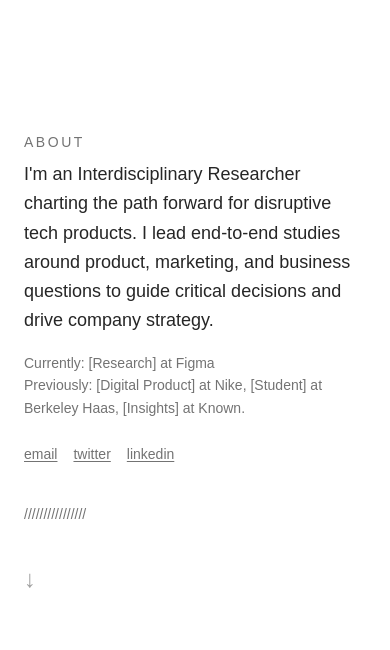
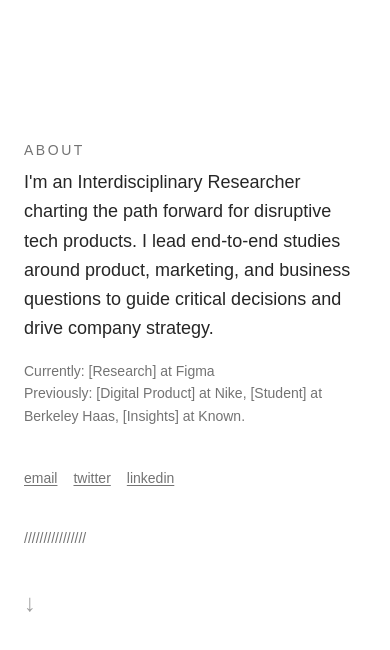
Before and after one commit to mbrandford/personal-site, a Next.js app: page / in a window 390 px wide. Shown: the top 650 px of the page. Built offline with nearby package versions, Linux system fonts and the light colour scheme.

Commit message:
Increase mobile spacing for better breathing room above the fold

```diff
--- a/app/page.tsx
+++ b/app/page.tsx
@@ -495,7 +495,7 @@ export default function Home() {
         </div>
 
         {/* Header Section Content */}
-        <div className="px-6 pt-4 pb-4 space-y-6 bg-white">
+        <div className="px-6 pt-6 pb-4 space-y-10 bg-white">
             {/* About */}
             <section className="space-y-2">
             <h2 className="text-sm font-medium uppercase tracking-[0.18em] text-neutral-500">
@@ -538,7 +538,7 @@ export default function Home() {
           </div>
 
           {/* Divider */}
-          <div className="py-4 text-neutral-500 text-sm">
+          <div className="text-neutral-500 text-sm">
             ////////////////
           </div>
 
```
